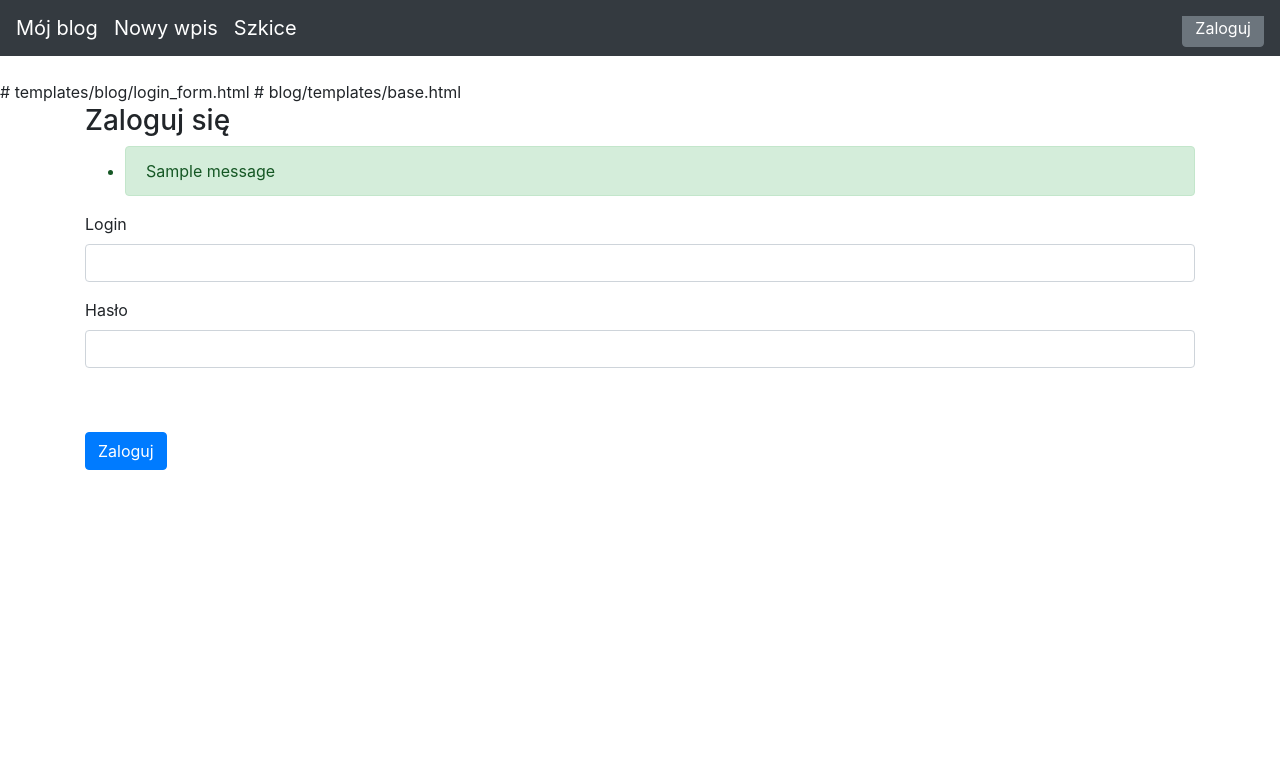
After one commit to piotrsobala/Modul16_projekt_koncowy, a Flask app: page /login/ in a window 1280 px wide. The commit adds this page. Shown: the top 783 px of the page. Run offline with Flask 3, Linux system fonts and the light colour scheme; tables that the repository leaves empty hold one stand-in row (values such as "Sample post"); one stand-in notice (Sample message) is shown; some libraries are stand-ins or nearby versions.

Commit message:
funkcja logowania, szkice, usuwanie wpisow

```diff
--- a/blog/__init__.py
+++ b/blog/__init__.py
@@ -10,7 +10,8 @@ from datetime import datetime  # Add this import
 
 app = Flask(__name__)
 app.config.from_object(Config)
-db = SQLAlchemy(app)  # Initialize db
+app.secret_key = 'bardzo-tajny-klucz'
+db = SQLAlchemy(app)
 migrate = Migrate(app, db)
 
 from blog import routes, models  # Import routes and models after initializing db
--- a/blog/forms.py
+++ b/blog/forms.py
@@ -1,10 +1,26 @@
 # blog/forms.py
 
 from flask_wtf import FlaskForm
-from wtforms import StringField, TextAreaField, BooleanField
-from wtforms.validators import DataRequired
+from wtforms import StringField, TextAreaField, BooleanField, PasswordField
+from wtforms.validators import DataRequired, ValidationError
+from config import Config
 
 class EntryForm(FlaskForm):
    title = StringField('Title', validators=[DataRequired()])
    body = TextAreaField('Content', validators=[DataRequired()])
    is_published = BooleanField('Is Published?')
+
+class LoginForm(FlaskForm):
+
+   username = StringField('Username', validators=[DataRequired()])
+   password = PasswordField('Password', validators=[DataRequired()])
+
+   def validate_username(self, field):
+      if field.data != Config.ADMIN_USERNAME:
+        raise ValidationError("Invalid username")
+      return field.data
+
+   def validate_password(self, field):
+      if field.data != Config.ADMIN_PASSWORD:
+        raise ValidationError("Invalid password")
+      return field.data
--- a/blog/models.py
+++ b/blog/models.py
@@ -1,7 +1,7 @@
 # blog/models.py
 
 from blog import db  # Import the initialized db instance from __init__.py
-
+from datetime import datetime
 
 class Entry(db.Model):
     id = db.Column(db.Integer, primary_key=True)
--- a/blog/routes.py
+++ b/blog/routes.py
@@ -1,11 +1,18 @@
 # blog/routes.py
 
-from flask import render_template, Flask, redirect, url_for, request
+from flask import render_template, Flask, redirect, url_for, request, session, flash
 from blog import app, db  # Import db here
-from blog.models import Entry
-from blog.forms import EntryForm  # Import EntryForm
+from blog.models import Entry, db
+from blog.forms import EntryForm, LoginForm
+import functools
 
-
+def login_required(view_func):
+   @functools.wraps(view_func)
+   def check_permissions(*args, **kwargs):
+      if session.get('logged_in'):
+         return view_func(*args, **kwargs)
+      return redirect(url_for('login', next=request.path))
+   return check_permissions
 
 #@app.route("/")
 #def index():
@@ -19,6 +26,7 @@ def index():
 
 @app.route("/new-post/", methods=["GET", "POST"])
 @app.route("/edit-post/<int:entry_id>", methods=["GET", "POST"])
+@login_required
 def manage_entry(entry_id=None):
    # If entry_id is provided, we are editing; otherwise, we are creating
    entry = Entry.query.filter_by(id=entry_id).first() if entry_id else None
@@ -45,3 +53,55 @@ def manage_entry(entry_id=None):
          errors = form.errors
 
    return render_template("entry_form.html", form=form, errors=errors)
+
+@app.route("/login/", methods=['GET', 'POST'])
+def login():
+   form = LoginForm()
+   next_url = request.args.get('next')
+   errors = None
+
+   if request.method == 'POST':
+      if form.validate_on_submit():
+         session['logged_in'] = True
+         session.permanent = True  # Use cookie to store session.
+         flash('You are now logged in.', 'success')
+         return redirect(next_url or url_for('index'))
+      else:
+         errors = form.errors
+
+   return render_template("login_form.html", form=form, errors=errors)
+
+
+@app.route('/logout/', methods=['GET', 'POST'])
+def logout():
+   if request.method == 'POST':
+       session.clear()
+       flash('You are now logged out.', 'success')
+   return redirect(url_for('index'))
+
+@app.route("/drafts/", methods=['GET'])
+@login_required
+def list_drafts():
+   drafts = Entry.query.filter_by(is_published=False).order_by(Entry.pub_date.desc())
+   return render_template("drafts.html", drafts=drafts)
+
+@app.route('/delete/<int:entry_id>', methods=['POST'])
+@login_required
+def delete_entry(entry_id):
+    # Pobierz wpis z bazy danych
+    entry = Entry.query.get(entry_id)
+
+    # Sprawdź, czy wpis istnieje
+    if entry is None:
+        flash("Wpis o podanym ID nie istnieje.", 'danger')
+        return redirect(url_for('index'))
+
+    # Usuń wpis z bazy danych
+    db.session.delete(entry)
+    db.session.commit()
+
+    # Wiadomość typu flash
+    flash("Wpis został usunięty.", 'success')
+
+    # Przekierowanie na stronę główną
+    return redirect(url_for('index'))
--- a/blog/templates/base.html
+++ b/blog/templates/base.html
@@ -37,6 +37,14 @@
      <span class="navbar-toggler-icon"></span>
    </button>
 
+   <nav class="navbar navbar-expand-md navbar-dark bg-dark fixed-top"></nav>
+   <a class="navbar-brand" href="{{ url_for('list_drafts') }}">Szkice</a>
+   <button class="navbar-toggler" type="button" data-toggle="collapse" data-target="#navbarsExampleDefault"
+     aria-controls="navbarsExampleDefault" aria-expanded="false" aria-label="Toggle navigation">
+     <span class="navbar-toggler-icon"></span>
+   </button>
+
+   <!-- Wyszukiwarka i button wyszukiwania
    <div class="collapse navbar-collapse" id="navbarsExampleDefault">
      <ul class="navbar-nav mr-auto">
      </ul>
@@ -45,6 +53,19 @@
        <button class="btn btn-secondary my-2 my-sm-0" type="submit">Szukaj</button>
      </form>
    </div>
+  -->
+  <div class="collapse navbar-collapse" id="navbarsExampleDefault">
+    <ul class="navbar-nav mr-auto">
+    </ul>
+    {% if session.logged_in %}
+      <form class="form-inline my-2 my-lg-0" action="{{ url_for('logout')}}" method="POST">
+        <button class="btn btn-secondary my-2 my-sm-0" type="submit">Wyloguj</button>
+      </form>
+    {% else %}
+      <a href="{{ url_for('login') }}" class="btn btn-secondary my-2 my-lg-0">Zaloguj</a>
+    {% endif %}
+  </div>
+
  </nav>
 
  <main role="main" class="container">
--- a/blog/templates/homepage.html
+++ b/blog/templates/homepage.html
@@ -9,10 +9,12 @@
         <h2 class="d-inline-block">{{ post.title }}</h2>
         <a href="{{ url_for('manage_entry', entry_id=post.id) }}">
 
+        {% if session.logged_in %}
         <svg class="bi bi-pencil float-right" width="1em" height="1em" viewBox="0 0 16 16" fill="currentColor" xmlns="http://www.w3.org/2000/svg">
             <path fill-rule="evenodd" d="M11.293 1.293a1 1 0 0 1 1.414 0l2 2a1 1 0 0 1 0 1.414l-9 9a1 1 0 0 1-.39.242l-3 1a1 1 0 0 1-1.266-1.265l1-3a1 1 0 0 1 .242-.391l9-9zM12 2l2 2-9 9-3 1 1-3 9-9z"/>
             <path fill-rule="evenodd" d="M12.146 6.354l-2.5-2.5.708-.708 2.5 2.5-.707.708zM3 10v.5a.5.5 0 0 0 .5.5H4v.5a.5.5 0 0 0 .5.5H5v.5a.5.5 0 0 0 .5.5H6v-1.5a.5.5 0 0 0-.5-.5H5v-.5a.5.5 0 0 0-.5-.5H3z"/>
-          </svg>
+        </svg>
+        {% endif %}
         </a>
     </div>
     <p>{{ post.pub_date.strftime('%Y-%m-%d') }} </p>
--- /dev/null
+++ b/blog/templates/login_form.html
@@ -0,0 +1,61 @@
+# templates/blog/login_form.html
+
+{% extends "base.html" %}
+
+{% block content %}
+
+<h3>
+    Zaloguj się
+</h3>
+
+{% with messages = get_flashed_messages(with_categories=true) %}
+  {% if messages %}
+    <ul class="flashes">
+      {% for category, message in messages %}
+        <li class="alert alert-{{ category }}">{{ message }}</li>
+      {% endfor %}
+    </ul>
+  {% endif %}
+{% endwith %}
+
+{% if errors %}
+  <ul class="alert alert-danger">
+    {% for field, error_messages in errors.items() %}
+      {% for error in error_messages %}
+        <li>{{ field }}: {{ error }}</li>
+      {% endfor %}
+    {% endfor %}
+  </ul>
+{% endif %}
+
+
+{% if errors %}
+    {{ errors.username }}
+{% endif %}
+<form action="" method="POST">
+  {{form.hidden_tag()}}
+   <div class="form-group">
+       <label for="title">Login</label>
+       {% if errors and errors.username %}
+           {{ form.username(class_="form-control is-invalid") }}
+       {% else %}
+           {{ form.username(class_="form-control") }}
+       {% endif %}
+       <div class="invalid-feedback">{{ errors.username|join(' ') }}</div>
+
+   </div>
+   <div class="form-group">
+       <label for="body">Hasło</label>
+
+       {% if errors and errors.password %}
+           {{ form.password(class_="form-control is-invalid") }}
+       {% else %}
+           {{ form.password(class_="form-control") }}
+       {% endif %}
+       <div class="invalid-feedback">{{ errors.password|join(' ') }}</div>
+
+   </div>
+   <button type="submit" class="btn btn-primary mt-5">Zaloguj</button>
+</form>
+
+{% endblock %}
--- a/config.py
+++ b/config.py
@@ -3,6 +3,8 @@
 import os
 
 class Config:
-    SECRET_KEY = os.environ.get('SECRET_KEY') or 'you-will-never-guess'
+    SECRET_KEY = os.environ.get('SECRET_KEY') or 'bardzo-tajny-klucz'
     SQLALCHEMY_DATABASE_URI = os.environ.get('DATABASE_URL') or 'sqlite:///app.db'
     SQLALCHEMY_TRACK_MODIFICATIONS = False
+    ADMIN_USERNAME = os.environ.get("ADMIN_USERNAME", "admin")
+    ADMIN_PASSWORD = os.environ.get("ADMIN_PASSWORD", "admin123")
```
Also changed, not shown: blog/templates/drafts.html (added, +39 -0 lines).
